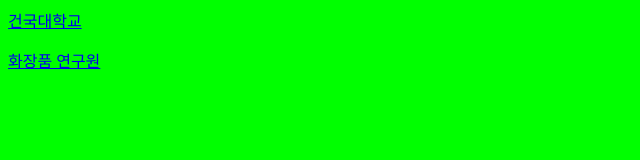
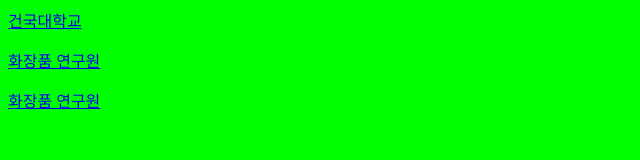
Before and after one commit to 20907/kimminji, a plain HTML site: page left.html in a window 1280 px wide. Shown: the whole page, without its empty margins (0-640 px from the left). Drawn offline with Linux system fonts and the light colour scheme.

Commit message:
Update left.html

```diff
--- a/left.html
+++ b/left.html
@@ -11,6 +11,8 @@
 </a><p>
 <a href=right3.html targer=right>
 화장품 연구원
-</a>
+</a><p>
+ <a href=right4.html targer=right>
+화장품 연구원
 </body>
 </html>
```
